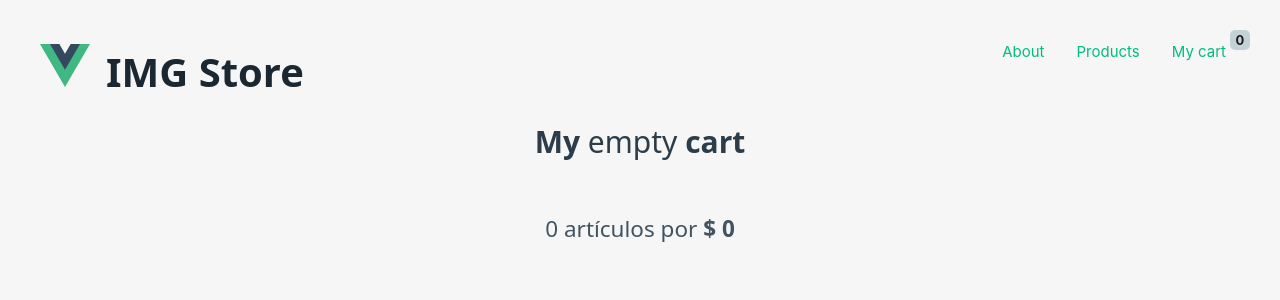
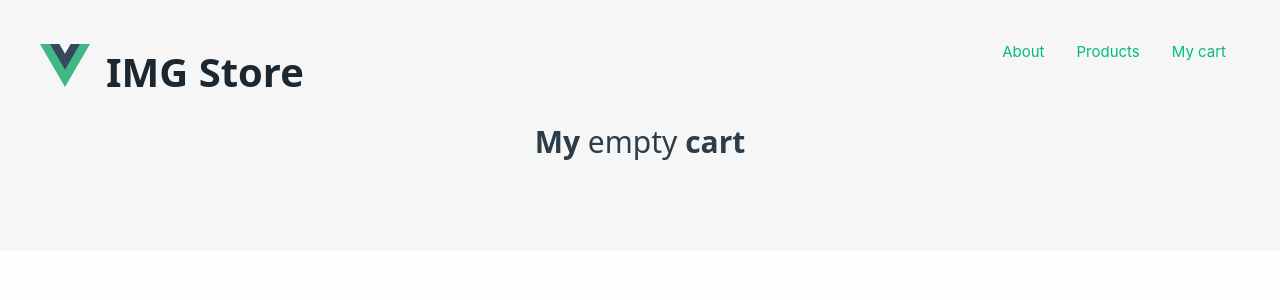
Before and after one commit to carlosepcc/img-store, a Vue app: page /cart in a window 1280 px wide. Shown: the top 300 px of the page. Built offline with nearby package versions, Linux system fonts and the light colour scheme.

Commit message:
wip: amount of items on cart

```diff
--- a/src/App.vue
+++ b/src/App.vue
@@ -17,7 +17,7 @@ const { cart } = useCartStore()
           <RouterLink to="/about">About</RouterLink>
           <RouterLink to="/">Products</RouterLink>
           <RouterLink class="left" to="/cart">My cart
-            <span class="badge">{{ cart.length }}</span>
+            <span class="badge" v-show="cart.length > 0">{{ cart.length }}</span>
           </RouterLink>
         </div>
       </nav>
--- a/src/stores/cart.ts
+++ b/src/stores/cart.ts
@@ -1,27 +1,19 @@
 import { ref, computed } from "vue";
 import { defineStore } from "pinia";
 import type { Product } from "./product";
-export type CartItem = {
-  id: number;
+export interface CartItem extends Product {
   amount: number;
-  title: string;
-  price: number;
-  description: string;
-  category: string;
-  image: string;
-  rating: {
-    rate: number;
-    count: number;
-  }
 }
 
 export const useCartStore = defineStore("cart", () => {
-  const cart = ref<Product[]>([]);
+
+  const rawItems = ref<Product[]>([]);
+  const cart = computed(() => rawItems.value);
   function addItem(item: Product) {
-    cart.value.push(item);
+    rawItems.value.push(item)
   }
-  function removeItemByIndex(index) {
-    cart.value.splice(index, 1);
+  function removeItemByIndex(index: number) {
+    rawItems.value.splice(index, 1);
   }
 
   function removeItem(item: Product) {
@@ -31,13 +23,13 @@ export const useCartStore = defineStore("cart", () => {
     }
   }
 
-
-  const total = computed(() => {
+  function calculateTotal() {
     let total = 0
-    cart.value.forEach(item => {
+    rawItems.value.forEach(item => {
       total += item.price
     });
     return total
-  })
-  return { cart,total, addItem, removeItemByIndex, removeItem };
+  }
+  const total = computed(() => calculateTotal())
+  return { cart, total, addItem, removeItemByIndex, removeItem };
 });
--- a/src/stores/product.ts
+++ b/src/stores/product.ts
@@ -1,6 +1,6 @@
 import { ref, computed } from "vue";
 import { defineStore } from "pinia";
-export type Product = {
+export interface Product {
   id: number;
   title: string;
   price: number;
--- a/src/views/CartView.vue
+++ b/src/views/CartView.vue
@@ -7,7 +7,7 @@ const { cart, total } = useCartStore()
 <template>
   <main class="main-wrapper">
     <h3>My <span v-if="cart.length === 0">empty</span> cart</h3>
-    <h5><span>{{ cart.length }} artículos por </span>$ {{ total }}</h5>
+    <h5 v-show="cart.length > 0"><span>{{ cart.length }} item{{ cart.length > 1 ? "s" : "" }} – </span>$ {{ total }}</h5>
     <CartList />
   </main>
 </template>
```
